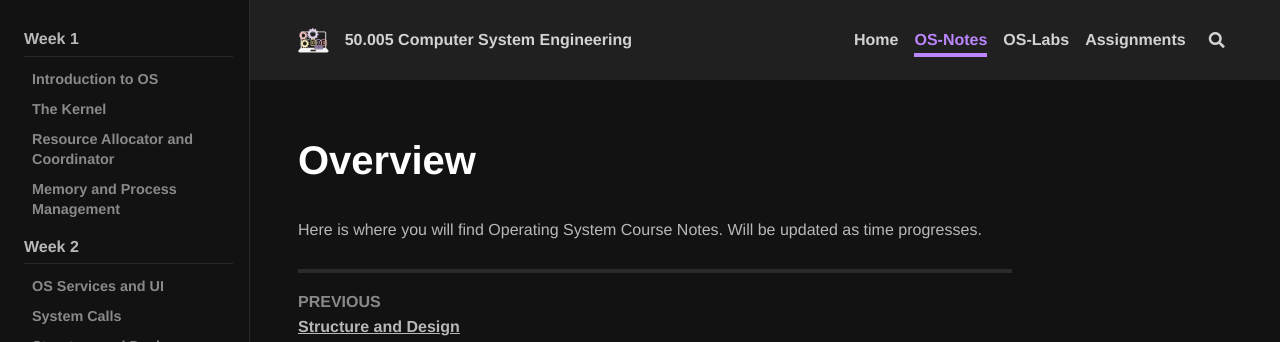
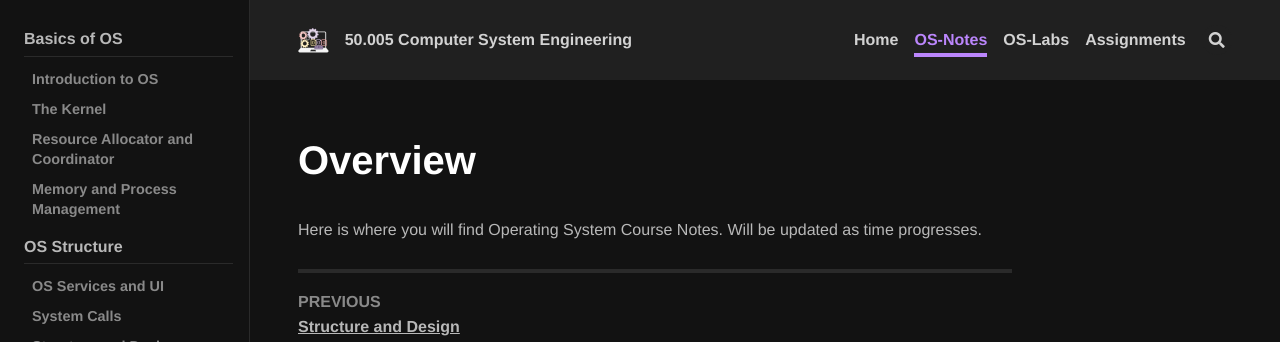
Before and after one commit to natalieagus/50005-2023, a Jekyll site: the page built from _os_notes/overview.md, in a window 1280 px wide. Shown: the top 342 px of the page. Built offline with Jekyll 4.4.1, drawn with Linux system fonts in a browser that asks for light colours; nearby versions of some CDN libraries.

```diff
--- a/_data/navigation.yml
+++ b/_data/navigation.yml
@@ -18,7 +18,7 @@ header:
     key: assignments
 
 os_notes:
-  - title: Week 1
+  - title: Basics of OS
     children:
       - title: Introduction to OS
         url: /os_notes/week1_intro
@@ -28,7 +28,7 @@ os_notes:
         url: /os_notes/week1_resource
       - title: Memory and Process Management
         url: /os_notes/week1_mpm
-  - title: Week 2
+  - title: OS Structure
     children:
       - title: OS Services and UI
         url: /os_notes/week2_serviceui
```
